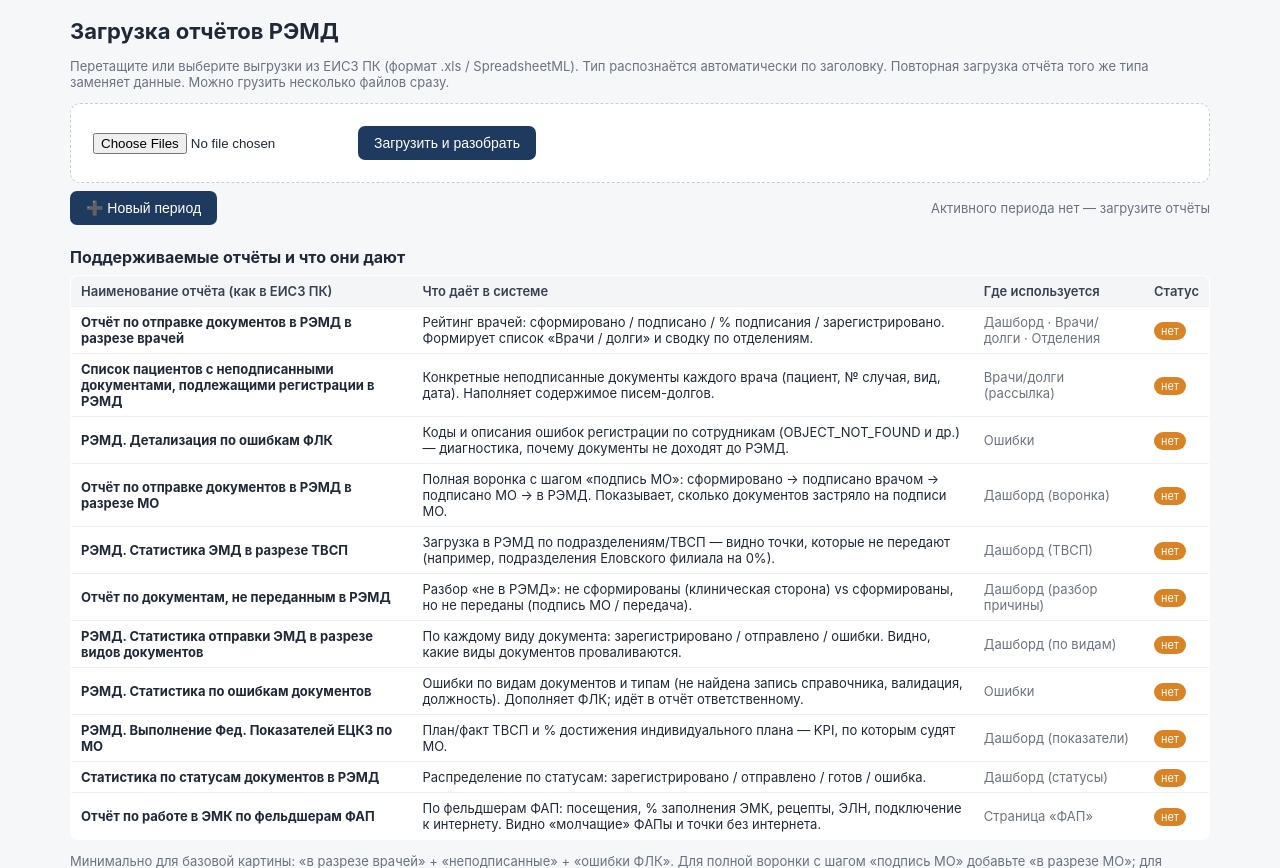
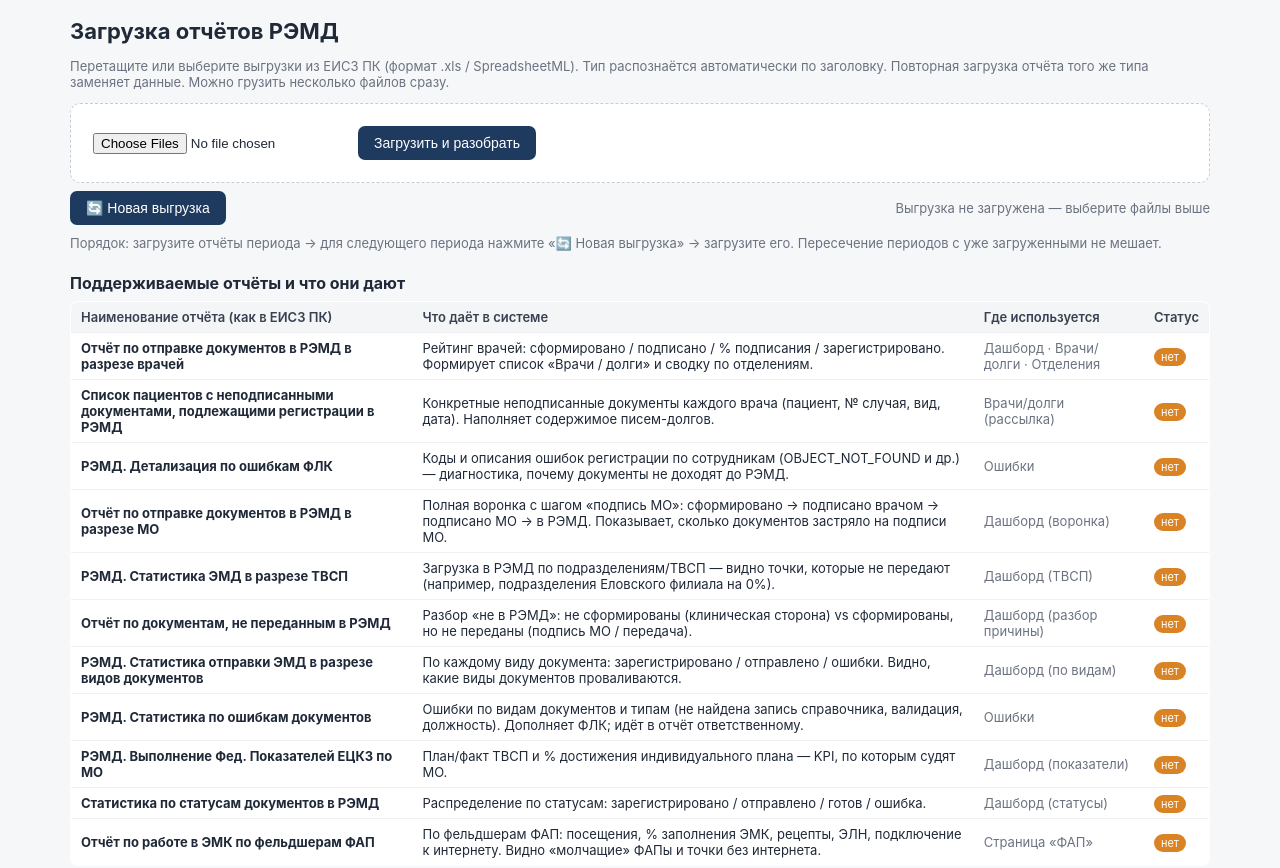
Before and after one commit to Aki-shin/semd-notify, a Flask app: page /upload in a window 1280 px wide. Shown: the part 40-908 px from the top of the page. Run offline with Flask 3, Linux system fonts and the light colour scheme; data that the repository does not hold is empty.

Commit message:
Загрузка: ручная модель «выгрузок» вместо авто-сравнения периодов
По уточнению пользователя: рабочий процесс — загрузить отчёты → «Новая
выгрузка» → загрузить следующий период. Пересечение периодов с ранее
загруженными не важно; предупреждение — только если внутри одной выгрузки
отчёты за разные недели.

- Убрано авто-сравнение/авто-очистка по смене недели при загрузке.
- Кнопка «Новый период» → «🔄 Новая выгрузка» (та же логика: чистит
  рабочее, прежняя выгрузка остаётся в истории).
- Тексты подсказки/предупреждения — в терминах «выгрузка»/«неделя».
- Идентичность периода по неделе (Пн–Вс) сохранена — чтобы дребезг конца
  не считался расхождением; проверено на реальных выгрузках 15.06 и 22.06.

Co-Authored-By: Claude Opus 4.8 (1M context) <noreply@anthropic.com>

```diff
--- a/app.py
+++ b/app.py
@@ -165,36 +165,30 @@ def upload():
                     parsed.append((res, os.path.basename(f.filename), fh.read()))
             else:
                 skipped.append(f"{f.filename}: тип «{RTYPE_RU.get(res['type'], res['type'])}» пока не загружается")
-        new_week = False
-        batch_period = ""
         if parsed:
-            # идентичность периода — НЕДЕЛЯ начала (конец у ФЛК/статусов/ФАП «дребезжит»)
+            # идентичность периода — НЕДЕЛЯ начала (конец у ФЛК/статусов/ФАП может «дребезжать»)
             weeks = [report_parser.period_week(res["period"]) for res, _, _ in parsed
                      if report_parser.period_week(res["period"])]
             batch_period = Counter(weeks).most_common(1)[0][0] if weeks else "(без периода)"
-            active = appconfig.get("active_period", "")
-            # загрузка ДРУГОЙ недели = новый период: рабочие данные прежней недели чистим
-            # (она остаётся в истории и переключаема)
-            if active and batch_period != active:
-                storage.reset_reports()
-                new_week = True
+            # Файлы просто грузятся в текущую выгрузку (тот же тип — замещается).
+            # Период с ранее загруженными НЕ сравниваем: для нового периода жмите «Новая выгрузка».
             for res, fn, raw in parsed:
                 storage.replace_report(res["type"], fn, res["period"], res["rows"], res["records"])
                 storage.save_period_file(batch_period, res["type"], fn, raw)
                 ok.append(f"{fn} → {RTYPE_RU[res['type']]} ({len(res['records'])} записей)")
             appconfig.set("active_period", batch_period)
         if ok:
-            pre = f"Новый период «{batch_period}» (прежний — в истории). " if new_week else ""
-            flash(pre + "Загружено: " + "; ".join(ok), "ok")
+            flash("Загружено: " + "; ".join(ok), "ok")
         if skipped:
             flash("Пропущено: " + "; ".join(skipped), "warn")
+        # Предупреждение — только если в ОДНОЙ выгрузке отчёты за разные недели
         pi = storage.periods_info()
         if not pi["consistent"]:
             parts = "; ".join(f"{p} ({', '.join(RTYPE_RU.get(t, t) for t in ts)})"
                               for p, ts in pi["by_period"].items())
-            flash("⚠️ Загружены отчёты за РАЗНЫЕ недели: " + parts +
-                  ". Дашборд сравнивает отчёты между собой — оставьте одну неделю "
-                  "(удалите лишний отчёт) или нажмите «Сбросить отчёты».", "warn")
+            flash("⚠️ В выгрузке отчёты за РАЗНЫЕ недели: " + parts +
+                  ". Оставьте одну неделю (удалите лишний отчёт) либо начните «Новую выгрузку» "
+                  "и загрузите один период.", "warn")
         return redirect(url_for("upload"))
     active = appconfig.get("active_period", "")
     # статусы и «что загружено» — строго по активному периоду (неделе)
@@ -222,8 +216,8 @@ def reset():
 @app.route("/period/new", methods=["POST"])
 def period_new():
     storage.new_period()
-    flash("Начат новый период. Загрузите отчёты — они сформируют новый период. "
-          "Прежний период остаётся в истории (можно вернуться).", "ok")
+    flash("Начата новая выгрузка — загрузите отчёты нового периода. "
+          "Прежняя выгрузка остаётся в истории (можно вернуться).", "ok")
     return redirect(url_for("upload"))
 
 
--- a/templates/upload.html
+++ b/templates/upload.html
@@ -12,17 +12,18 @@
 
 <div class="toolbar" style="margin-top:8px">
   <form method="post" action="{{ url_for('period_new') }}" style="margin:0"
-        onsubmit="return confirm('Начать новый период? Текущие рабочие данные очистятся (останутся в истории), загрузка сформирует новый период.')">
-    <button type="submit">➕ Новый период</button>
+        onsubmit="return confirm('Начать новую выгрузку? Текущие отчёты очистятся (останутся в истории), затем загрузите новый период.')">
+    <button type="submit">🔄 Новая выгрузка</button>
   </form>
-  <span class="muted small">{% if active_period %}Активный период: <b>{{ active_period }}</b>{% else %}Активного периода нет — загрузите отчёты{% endif %}</span>
+  <span class="muted small">{% if active_period %}Текущая выгрузка (период): <b>{{ active_period }}</b>{% else %}Выгрузка не загружена — выберите файлы выше{% endif %}</span>
 </div>
+<p class="muted small" style="margin:4px 0 0">Порядок: загрузите отчёты периода → для следующего периода нажмите «🔄 Новая выгрузка» → загрузите его. Пересечение периодов с уже загруженными не мешает.</p>
 
 {% if periods.n_reports and not periods.consistent %}
-<div class="alert">⚠️ Периоды загруженных отчётов <b>не совпадают</b>:
+<div class="alert">⚠️ В выгрузке отчёты за <b>разные недели</b>:
   {% for p, ts in periods.by_period.items() %}<br>• <b>{{ p }}</b> — {% for t in ts %}{{ rtype_ru.get(t, t) }}{% if not loop.last %}, {% endif %}{% endfor %}{% endfor %}
-  <br>Дашборд и воронка сравнивают отчёты между собой, поэтому периоды должны совпадать.
-  Загрузите отчёты за один период или нажмите «Сбросить отчёты».</div>
+  <br>Дашборд и воронка сравнивают отчёты между собой, поэтому в одной выгрузке должна быть одна неделя.
+  Удалите лишний отчёт либо начните «🔄 Новую выгрузку» и загрузите один период.</div>
 {% endif %}
 
 {% if history %}
```
